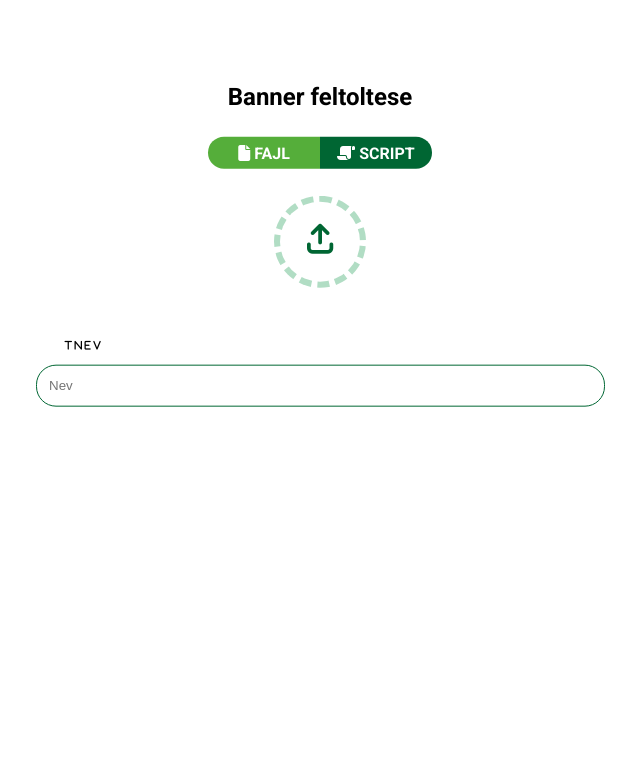
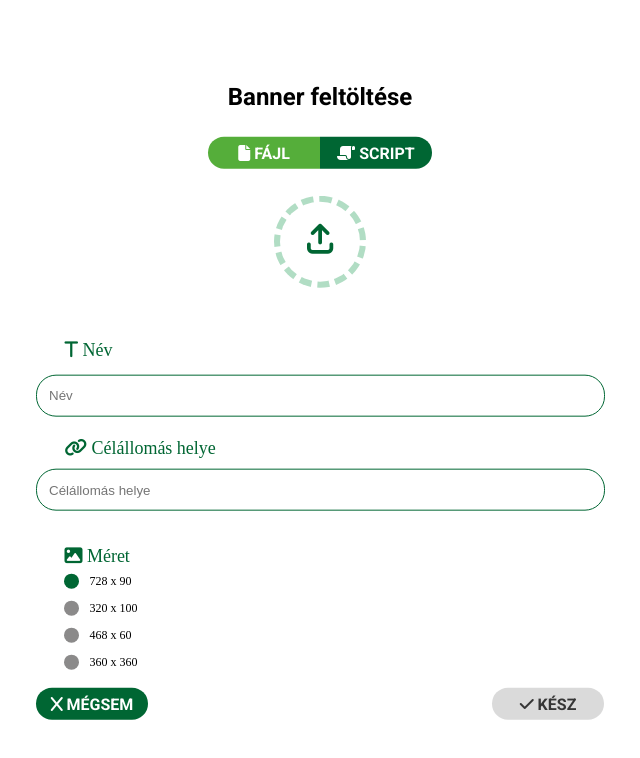
Before and after one commit to simivarga/mentorprogram, a plain HTML site: page 1.3.mentor/index.html in a window 1280 px wide. Shown: the whole page, without its empty margins (320-960 px from the left). Drawn offline with Linux system fonts and the light colour scheme.

Commit message:
finished project

```diff
--- a/1.3.mentor/CSS/style.css
+++ b/1.3.mentor/CSS/style.css
@@ -25,9 +25,10 @@ div .workspace {
     left:50%;
     transform: translate(-50%, -50% );
     display: inline-block;
-    background-color: white;
+    background-color: rgb(255, 255, 255);
 }
 .flex {
+
     display: flex;
     position: absolute;
     background-color:white;
@@ -78,12 +79,12 @@ div .gomb3{
     border: 6px dashed #B1DDC4;
 }
 .asd {
-    color: black;
+    color: #006633;
     position: relative;
+    font-size: 18px;
+    font-weight: 700px;
     top: 19%;
     left: 5%;
-    font-weight: normal;
-    font-size: 10px;
 }
 .name {
     color: white;
@@ -105,3 +106,132 @@ input[type=text]{
     border-radius: 20px;
     transition: all 0.3s ease;
 }
+.destination-text {
+    color: #006633;
+    position: relative;
+    font-size: 18px;
+    font-weight: 700px;
+    top: 25%;
+    left: 5%;
+}
+input[type=text2]{
+    position: absolute;
+    display: inline-block;
+    margin:0;
+    background-color: white;
+    cursor:pointer;
+    top: 57%;
+    height: 20px;
+    width: 543px;
+    padding:10px 12px 10px 12px;
+    border: 1px solid #006633;
+    border-radius: 20px;
+    transition: all 0.3s ease;
+}
+.size-text {
+    color: #006633;
+    position: relative;
+    font-size: 18px;
+    font-weight: 700px;
+    top: 40%;
+    left: 5%;
+}
+
+
+
+
+
+.gomb4 {
+    display: inline-block;
+    position: absolute;
+    bottom:0%;
+    left:0%;
+    background: #006633;
+    color: white;
+    width: 112px;
+    height: 25px;
+    padding-top:7px;
+    text-align: center;
+    border-radius: 16px;
+    font-family: 'Roboto', sans-serif;
+}
+.gomb5 {
+    display: inline-block;
+    position: absolute;
+    bottom:0%;
+    right:0%;
+    background: #DADADA;
+    color: #363636;
+    width: 112px;
+    height: 25px;
+    padding-top:7px;
+    text-align: center;
+    border-radius: 16px;
+    font-family: 'Roboto', sans-serif;
+}
+.radio-buttons {
+    position: absolute;
+    top:75%;
+    left: 5%;
+}
+.container {
+    display: block;
+    position: relative;
+    color:black;
+    padding-left: 25px;
+    margin-bottom: 12px;
+    cursor: pointer;
+    font-size: 12px;
+    -webkit-user-select: none;
+    -moz-user-select: none;
+    -ms-user-select: none;
+    user-select: none;
+  }
+
+  /* Hide the browser's default radio button */
+  .container input {
+    position: absolute;
+    opacity: 0;
+    cursor: pointer;
+  }
+
+  /* Create a custom radio button */
+  .checkmark {
+    position: absolute;
+    top: 0;
+    left: 0;
+    height: 15px;
+    width: 15px;
+    background-color: #8b8a8a;
+    border-radius: 50%;
+  }
+
+  /* On mouse-over, add a grey background color */
+  .container:hover input ~ .checkmark {
+    background-color: #ccc;
+  }
+
+  /* When the radio button is checked, add a blue background */
+  .container input:checked ~ .checkmark {
+    background: #006633;
+  }
+
+  /* Create the indicator (the dot/circle - hidden when not checked) */
+  .checkmark:after {
+    content: "";
+    position: absolute;
+    display: none;
+  }
+
+  /* Show the indicator (dot/circle) when checked */
+  .container input:checked ~ .checkmark:after {
+    display: block;
+  }
+  .container .checkmark:after {
+        top: 3px;
+      left: 3px;
+      width: 9px;
+      height: 9px;
+      border-radius: 50%;
+      background: #white;
+  }
--- a/1.3.mentor/index.html
+++ b/1.3.mentor/index.html
@@ -12,15 +12,41 @@
 	</head>
 	<body>
 		<div class="main">
-			<div class="banner">Banner feltoltese</div>
+			<div class="banner">Banner feltöltése</div>
                 <div class="workspace">
                         <div class="flex">
-                                <div class="gomb"><i class="fa-solid fa-file"></i> FAJL</div>
+                                <div class="gomb"><i class="fa-solid fa-file"></i> FÁJL</div>
                                 <div class="gomb2"><i class="fa-solid fa-scroll fa-flip-horizontal"></i> SCRIPT</div>
                         </div>
                     <div class="gomb3"><i class="fa-solid fa-arrow-up-from-bracket"></i></div>
-                    <div class="asd"><i class="fa-solid fa-t"> N e v</i></div>
-                    <div class="name"><input type="text" placeholder="Nev"></div>
+                    <div class="asd"><i class="fa-solid fa-t"></i>  Név</div>
+                    <div class="name"><input type="text" placeholder="Név"></div>
+					<div class="destination-text"><i class="fa-solid fa-link"></i> Célállomás helye</div>
+					<div class="destination"><input type="text2" placeholder="Célállomás helye"></div>
+					<div class="size-text"><i class="fa-solid fa-image"></i> Méret</div>
+
+					<div class="radio-buttons">
+						<label class="container"> 728 x 90
+							<input type="radio" checked="checked" name="radio">
+							<span class="checkmark"></span>
+					 	 </label>
+					  	<label class="container"> 320 x 100
+							<input type="radio" name="radio">
+							<span class="checkmark"></span>
+					  	</label>
+					  	<label class="container"> 468 x 60
+							<input type="radio" name="radio">
+							<span class="checkmark"></span>
+					  	</label>
+					  	<label class="container"> 360 x 360
+							<input type="radio" name="radio">
+							<span class="checkmark"></span>
+					  	</label>
+					</div>
+
+
+					<div class="gomb4"><i class="fa-solid fa-x"></i> MÉGSEM</div>
+					<div class="gomb5"><i class="fa-solid fa-check"></i> KÉSZ</div>
                 </div>
          </div>
 
```
